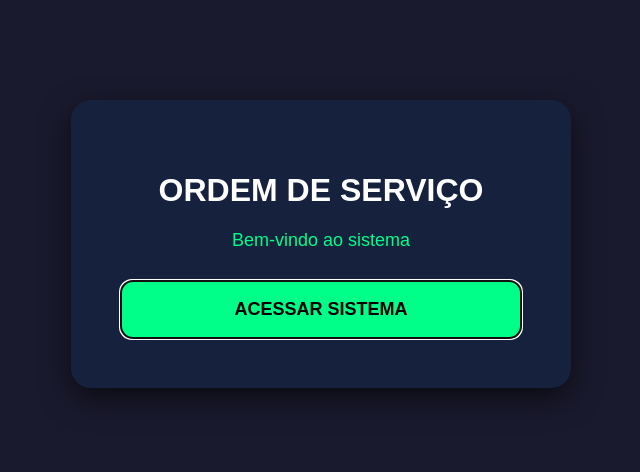
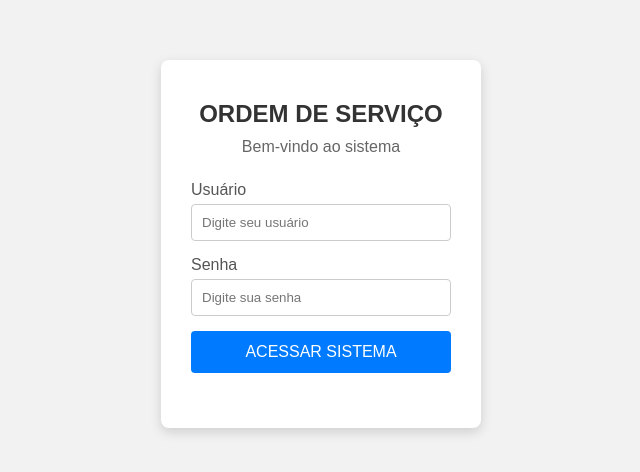
Before and after one commit to Helbson/ordem, a plain HTML site: page index.html in a window 1280 px wide. Shown: the part 156-628 px from the top of the page, without its empty margins (319-959 px from the left). Drawn offline with Linux system fonts and the light colour scheme.

Commit message:
Add files via upload
logim e senhaa

```diff
--- a/index.css
+++ b/index.css
@@ -1,57 +1,57 @@
+/* Reset básico */
+* { box-sizing: border-box; margin: 0; padding: 0; font-family: Arial, Helvetica, sans-serif; }
+
 body {
-  background: #1a1a2e;
-  color: white;
+  height: 100vh;
   display: flex;
   align-items: center;
   justify-content: center;
-  height: 100vh;
-  margin: 0;
-  font-family: Arial, sans-serif;
+  background: #f2f2f2;
 }
 
 .box {
-  background: #16213e;
-  padding: 50px;
-  border-radius: 20px;
+  background: #fff;
+  padding: 40px 30px;
+  border-radius: 8px;
+  box-shadow: 0 4px 12px rgba(0,0,0,.15);
   text-align: center;
-  width: 90%;
-  max-width: 400px;
-  box-shadow: 0 10px 30px rgba(0, 0, 0, 0.6);
-  animation: fadeIn 1s ease-in;
+  width: 320px;
 }
 
-.welcome-text {
-  font-size: 18px;
-  margin: 20px 0 30px 0;
-  color: #00ff88;
+h1 { margin-bottom: 10px; font-size: 24px; color: #333; }
+.welcome-text { margin-bottom: 25px; color: #666; }
+
+form label {
+  display: block;
+  margin-bottom: 15px;
+  text-align: left;
+  color: #555;
+}
+
+form input {
+  width: 100%;
+  padding: 10px;
+  margin-top: 5px;
+  border: 1px solid #ccc;
+  border-radius: 4px;
 }
 
 button {
   width: 100%;
-  padding: 18px;
+  padding: 12px;
+  background: #007bff;
+  color: #fff;
   border: none;
-  border-radius: 12px;
-  background: #00ff88;
-  color: black;
-  font-weight: bold;
-  font-size: 18px;
+  border-radius: 4px;
+  font-size: 16px;
   cursor: pointer;
-  transition: all 0.3s ease;
+  transition: background .3s;
 }
 
-button:hover {
-  background: #00cc66;
-  transform: translateY(-2px);
-  box-shadow: 0 5px 15px rgba(0, 255, 136, 0.3);
+button:hover { background: #0056b3; }
+
+.erro {
+  margin-top: 15px;
+  color: #e74c3c;
+  font-size: 14px;
 }
-
-@keyframes fadeIn {
-  from {
-    opacity: 0;
-    transform: translateY(-20px);
-  }
-  to {
-    opacity: 1;
-    transform: translateY(0);
-  }
-}
--- a/index.html
+++ b/index.html
@@ -3,14 +3,29 @@
 <head>
   <meta charset="UTF-8">
   <meta name="viewport" content="width=device-width, initial-scale=1.0">
-  <title>Ordem de Serviço</title>
+  <title>Ordem de Serviço – Login</title>
   <link rel="stylesheet" href="index.css">
 </head>
 <body>
   <div class="box">
     <h1>ORDEM DE SERVIÇO</h1>
     <p class="welcome-text">Bem-vindo ao sistema</p>
-    <button onclick="entrar()">ACESSAR SISTEMA</button>
+
+    <form id="loginForm" onsubmit="entrar(event)">
+      <label>
+        Usuário
+        <input type="text" id="login" required placeholder="Digite seu usuário">
+      </label>
+
+      <label>
+        Senha
+        <input type="password" id="senha" required placeholder="Digite sua senha">
+      </label>
+
+      <button type="submit">ACESSAR SISTEMA</button>
+    </form>
+
+    <p id="msgErro" class="erro"></p>
   </div>
 
   <script src="index.js"></script>
--- a/index.js
+++ b/index.js
@@ -1,17 +1,18 @@
-function entrar() {
-  // Redireciona diretamente para a próxima página
-  location.href = "trasicao.html";
+// Login e senha pré-definidos (apenas para demonstração)
+const USUARIO_CORRETO = 'admin';
+const SENHA_CORRETA   = '123456';
+
+function entrar(event) {
+  event.preventDefault();                 // evita reload da página
+
+  const login = document.getElementById('login').value.trim();
+  const senha = document.getElementById('senha').value;
+  const msgErro = document.getElementById('msgErro');
+
+  if (login === USUARIO_CORRETO && senha === SENHA_CORRETA) {
+    // Autenticação OK → redireciona para o sistema
+    window.location.href = 'trasicao.html';   // ou qualquer página interna
+  } else {
+    msgErro.textContent = 'Usuário ou senha incorretos.';
+  }
 }
-
-// Adiciona evento de tecla Enter para o botão
-document.addEventListener('keyup', function(e) {
-  if (e.key === 'Enter') {
-    entrar();
-  }
-});
-
-// Foco automático no botão (opcional)
-document.addEventListener('DOMContentLoaded', function() {
-  const button = document.querySelector('button');
-  button.focus();
-});
```
